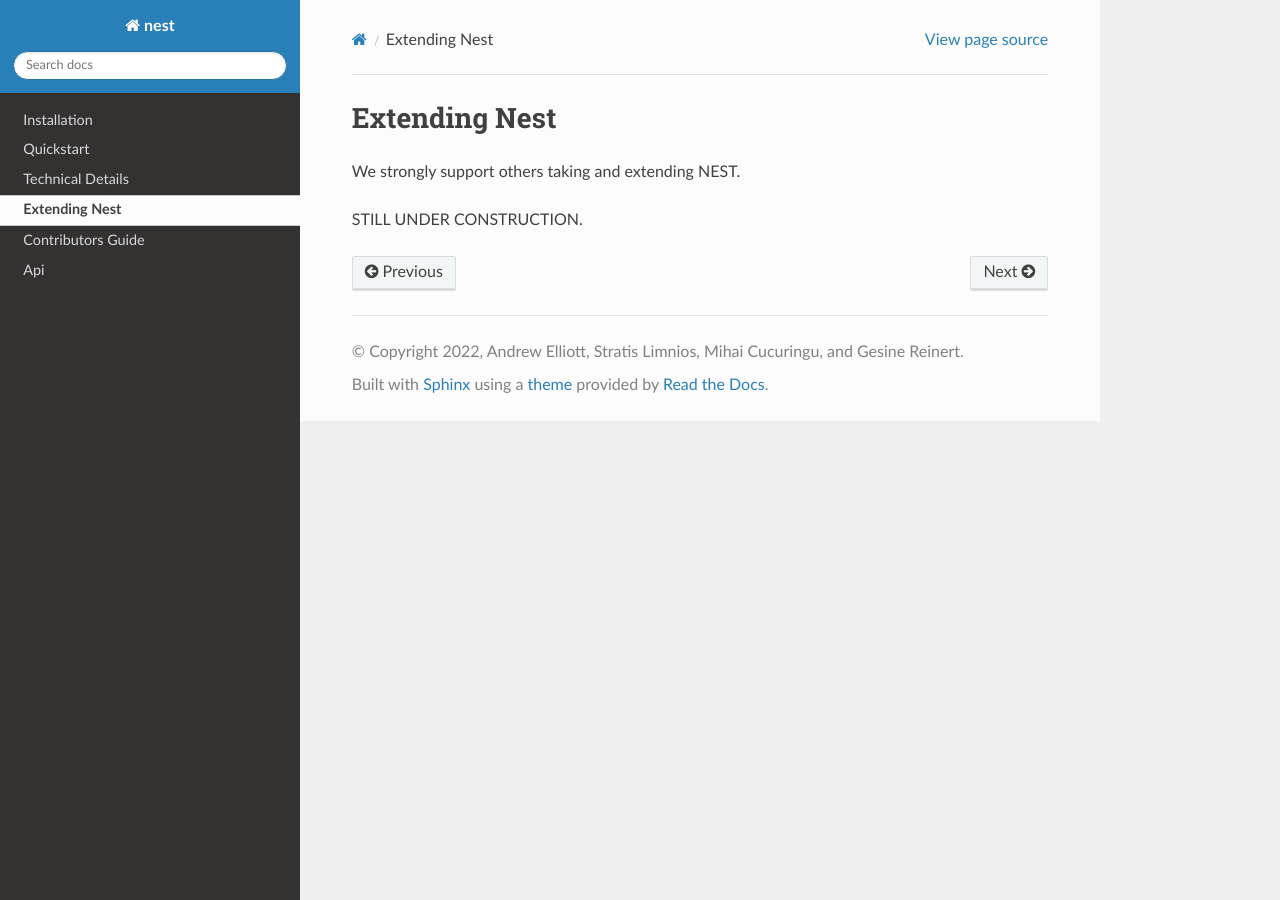
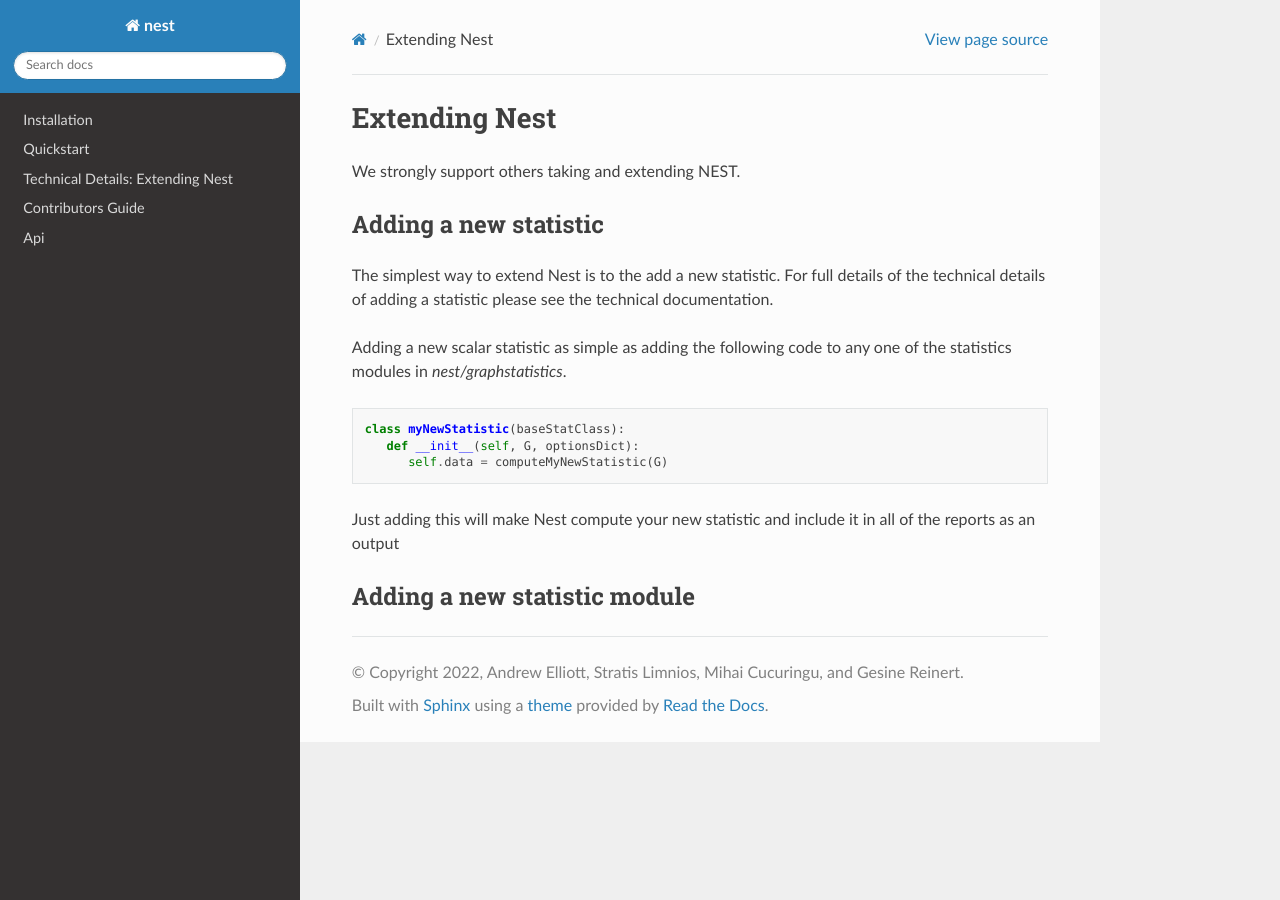
Before and after one commit to alan-turing-institute/NESTpackage, a Sphinx documentation site: the page built from docs/source/extendingnest.rst, in a window 1280 px wide. Built offline with Sphinx 7.4.7 and the Read the Docs theme 2.0.0, drawn with Linux system fonts in a browser that asks for light colours.

Commit message:
update to documentation

```diff
--- a/docs/source/contributors.rst
+++ b/docs/source/contributors.rst
@@ -8,5 +8,8 @@ We encourage submissions from all researchers to our library. This can be:
 - Improvements to any of our statistics, or to our statistics presentation
 - Bug fixes and changes
 
+For further information on how to expand Nest please see the technical
+documentation, and the extending nest pages as part of this documentation.
+
 To contribute please follow the standard GitHub pipeline, by creating a pull
 request to our repo, which we can then review.
--- a/docs/source/extendingnest.rst
+++ b/docs/source/extendingnest.rst
@@ -3,5 +3,25 @@ Extending Nest
 
 We strongly support others taking and extending NEST.
 
+Adding a new statistic
+----------------------
 
-STILL UNDER CONSTRUCTION.
+The simplest way to extend Nest is to the add a new statistic. For full details
+of the technical details of adding a statistic please see the technical
+documentation.
+
+Adding a new scalar statistic as simple as adding the following code to any one
+of the statistics modules in `nest/graphstatistics`.
+
+.. code-block:: python
+
+   class myNewStatistic(baseStatClass):
+      def __init__(self, G, optionsDict):
+         self.data = computeMyNewStatistic(G)
+
+Just adding this will make Nest compute your new statistic and include it in
+all of the reports as an output
+
+
+Adding a new statistic module
+-----------------------------
--- a/docs/source/index.rst
+++ b/docs/source/index.rst
@@ -60,6 +60,5 @@ Quick links
     installation
     quickstart
     technicaldetails
-    extendingnest
     contributors
     api
--- a/docs/source/quickstart.rst
+++ b/docs/source/quickstart.rst
@@ -61,6 +61,7 @@ column is named "from" and the destination column is named "to" we would run
 the following:
 
 .. code-block:: console
+
    nest --data_file data.csv --src from --dst to
 
 Running this would then produce a PDF summarising your network using every
@@ -71,6 +72,7 @@ If you would like to have a html output, then you can use the following
 command:
 
 .. code-block:: console
+
    nest --data_file data.csv --src from --dst to --output_type pandocHTML
 
 Note to run this you need to have the pandoc library installed, which is not
--- a/docs/source/technicaldetails.rst
+++ b/docs/source/technicaldetails.rst
@@ -1,6 +1,6 @@
 
-Technical Details
-=================
+Technical Details: Extending Nest
+=================================
 
 The package is designed to be strongly extensible allowing ours and others to
 add additional network statistics to our package. In fact we strongly encourage
```
